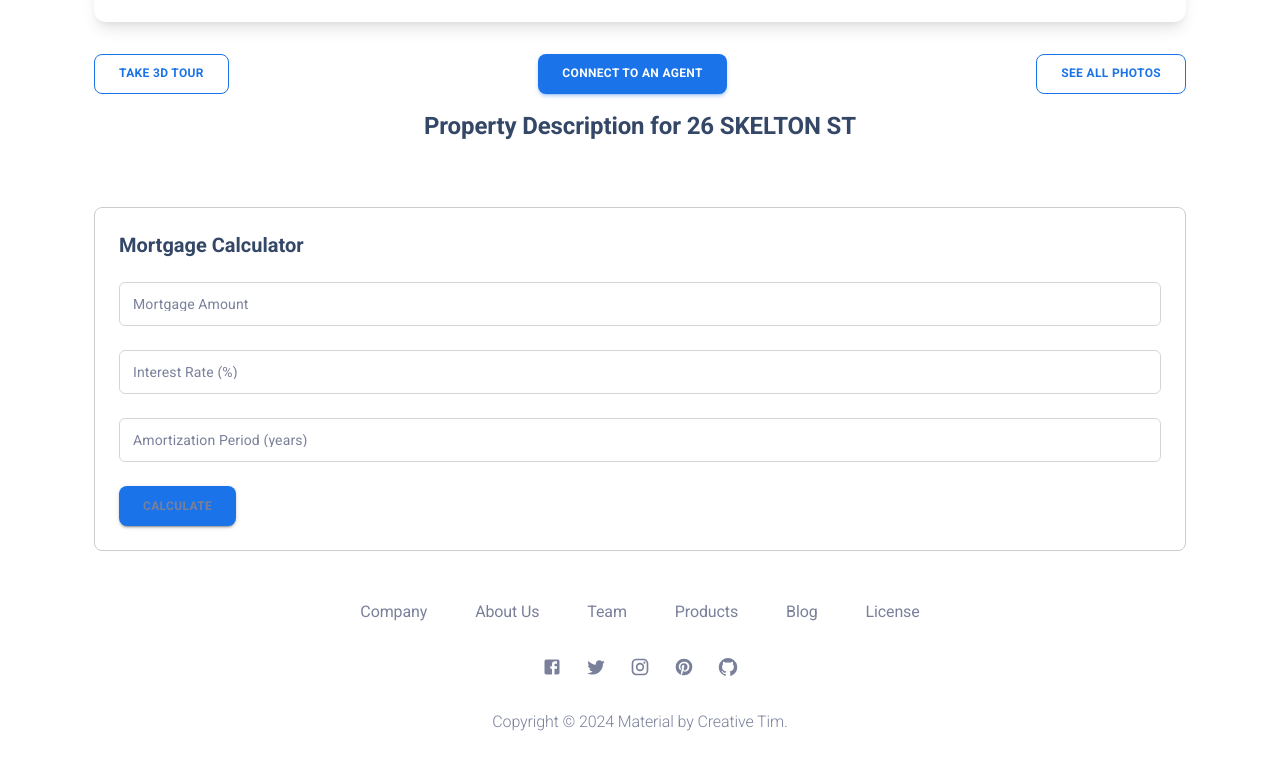
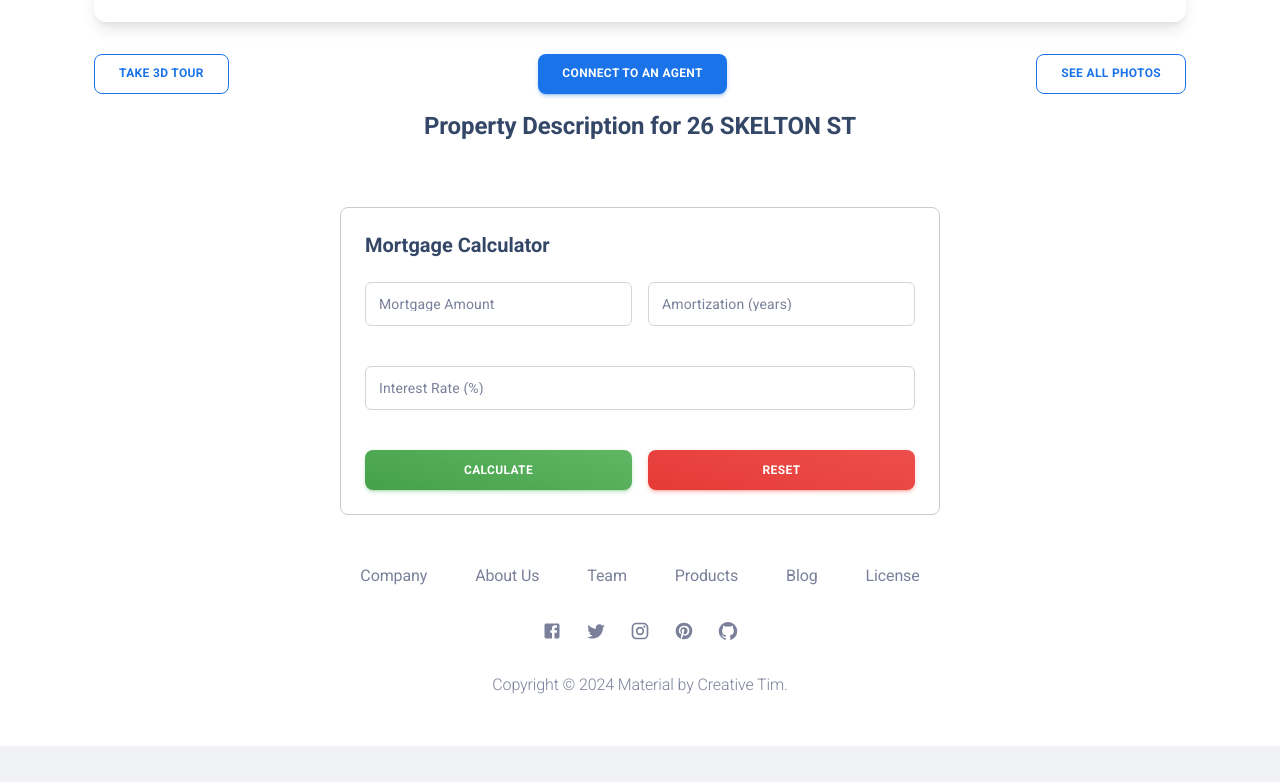
Before and after one commit to VENDETTA-STACK/realtor, a React (Create React App) app: page /sections/page-sections/page-headers in a window 1280 px wide. Shown: the part 916-1698 px from the top of the page. After the commit the page ends 1662 px from the top, so only its background shows below. Built offline with nearby package versions, Linux system fonts and the light colour scheme.

Commit message:
mortgage calculator css changes

```diff
--- a/src/layouts/sections/page-sections/page-headers/MortgageCalculator.js
+++ b/src/layouts/sections/page-sections/page-headers/MortgageCalculator.js
@@ -1,5 +1,6 @@
 import React, { useState } from 'react';
-import { Box, TextField, Button, Typography } from '@mui/material';
+import { Box, TextField, Button, Typography, Grid } from '@mui/material';
+import MKButton from 'components/MKButton';
 
 function MortgageCalculator() {
   const [mortgageAmount, setMortgageAmount] = useState('');
@@ -23,9 +24,11 @@ function MortgageCalculator() {
   };
 
   return (
-    <Box sx={{ mt: 4, p: 3, border: '1px solid #ccc', borderRadius: 2 }}>
+    <Box sx={{ mt: 4, p: 3, border: '1px solid #ccc', borderRadius: 2, maxWidth: 600, mx: 'auto' }}>
       <Typography variant="h5" gutterBottom>Mortgage Calculator</Typography>
       <Box component="form" noValidate autoComplete="off">
+        <Grid container spacing={2}>
+          <Grid item xs={6}>
             <TextField
               label="Mortgage Amount"
               value={mortgageAmount}
@@ -33,6 +36,17 @@ function MortgageCalculator() {
               fullWidth
               margin="normal"
             />
+          </Grid>
+          <Grid item xs={6}>
+            <TextField
+              label="Amortization (years)"
+              value={amortizationPeriod}
+              onChange={(e) => setAmortizationPeriod(e.target.value)}
+              fullWidth
+              margin="normal"
+            />
+          </Grid>
+          <Grid item xs={12}>
             <TextField
               label="Interest Rate (%)"
               value={interestRate}
@@ -40,26 +54,46 @@ function MortgageCalculator() {
               fullWidth
               margin="normal"
             />
-        <TextField
-          label="Amortization Period (years)"
-          value={amortizationPeriod}
-          onChange={(e) => setAmortizationPeriod(e.target.value)}
+          </Grid>
+          <Grid item xs={6}>
+            <MKButton
+              variant="gradient"
+              color="success"
+              onClick={calculateMonthlyPayment}
               fullWidth
-          margin="normal"
-        />
-        <Button
-          variant="contained"
-          color="primary"
-          onClick={calculateMonthlyPayment}
               sx={{ mt: 2 }}
             >
               Calculate
-        </Button>
+            </MKButton>
+          </Grid>
+          <Grid item xs={6}>
+            <MKButton
+              variant="gradient"
+              color="error"
+              onClick={() => {
+                setMortgageAmount('');
+                setInterestRate('');
+                setAmortizationPeriod('');
+                setMonthlyPayment(null);
+              }}
+              fullWidth
+              sx={{ mt: 2 }}
+            >
+              Reset
+            </MKButton>
+          </Grid>
+        </Grid>
       </Box>
       {monthlyPayment && (
+        <div>
         <Typography variant="h6" sx={{ mt: 2 }}>
           Monthly Mortgage Payment: ${monthlyPayment}
         </Typography>
+
+        <h6>
+          This calculator is for demonstration purposes only. Always consult with a financial advisor before making any financial decisions.
+        </h6>
+        </div>
       )}
     </Box>
   );
```
Also changed, not shown: src/layouts/sections/page-sections/page-headers/MortgageCaluculator.css (added, +45 -0 lines). Lines whose indentation alone changed are shown as unchanged.
